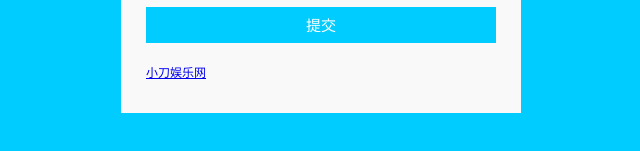
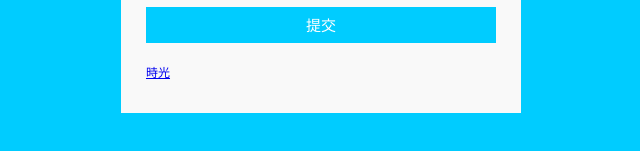
Before and after one commit to Shiguang-coding/love_tree, a plain HTML site: page index.html in a window 1280 px wide. Shown: the part 547-698 px from the top of the page, 319-959 px from the left. Drawn offline with Linux system fonts and the light colour scheme.

Commit message:
Update index.html

```diff
--- a/index.html
+++ b/index.html
@@ -42,5 +42,5 @@
     <fieldset>
         <button type="submit" id="contact-submit" data-submit="...Sending">提交</button>
     </fieldset>
-    <p><a href="https://www.x6d.com/">小刀娱乐网</a>
+    <p><a href="https://github.com/shiguang-coding/">時光</a>
 </form>
```
